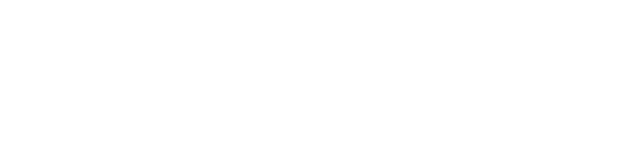
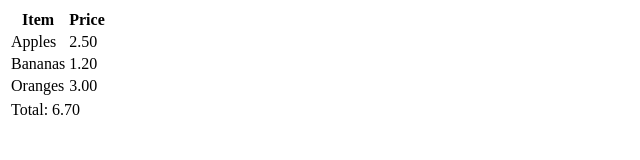
Before and after one commit to acciojob/grofers-checkout-2-piyushjain5350, a website: page main.html in a window 1280 px wide. Shown: the whole page, without its empty margins (0-640 px from the left). Drawn offline with Linux system fonts and the light colour scheme.

Commit message:
created a submission

```diff
--- a/main.html
+++ b/main.html
@@ -8,6 +8,31 @@
 
 <body>
 	<!-- the entire body must be written by student -->
+	<table id="grocery-list">
+        <tr>
+            <th>Item</th>
+            <th>Price</th>
+        </tr>
+        <tr>
+            <td>Apples</td>
+            <td data-ns-test="price">2.50</td>
+        </tr>
+        <tr>
+            <td>Bananas</td>
+            <td data-ns-test="price">1.20</td>
+        </tr>
+        <tr>
+            <td>Oranges</td>
+            <td data-ns-test="price">3.00</td>
+        </tr>
+    </table>
+
+    <table>
+        <tr>
+            <td>Total:</td>
+            <td data-ns-test="grandTotal">0.00</td>
+        </tr>
+	</table>
     <script type="text/javascript" src="./script.js">
 </script>
 
--- a/script.js
+++ b/script.js
@@ -1 +1,20 @@
 //your code here
+// Find the table with the grocery list by its ID
+const groceryListTable = document.getElementById("grocery-list");
+
+// Find all the elements with data-ns-test="prices"
+const priceElements = groceryListTable.querySelectorAll('[data-ns-test="price"]');
+
+// Initialize the total price
+let totalPrice = 0;
+
+// Loop through the price elements and calculate the total price
+priceElements.forEach(priceElement => {
+    totalPrice += parseFloat(priceElement.textContent);
+});
+
+// Find the "grandTotal" cell in the second table
+const grandTotalElement = document.querySelector('[data-ns-test="grandTotal"]');
+
+// Update the total price with 2 decimal places
+grandTotalElement.textContent = totalPrice.toFixed(2);
```
